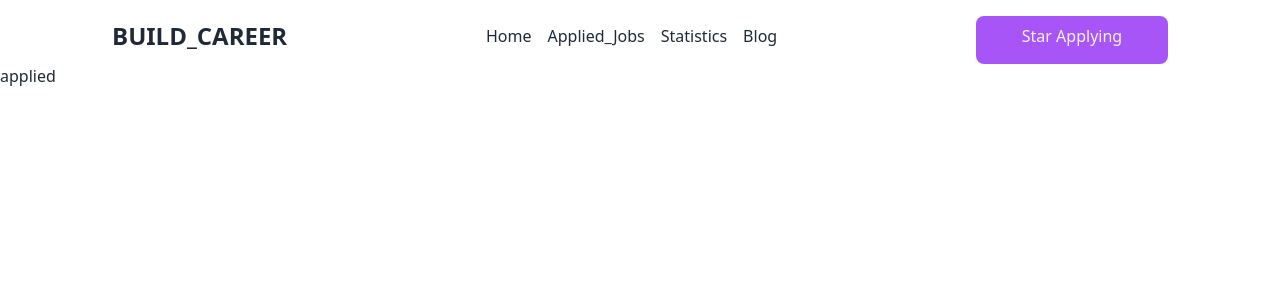
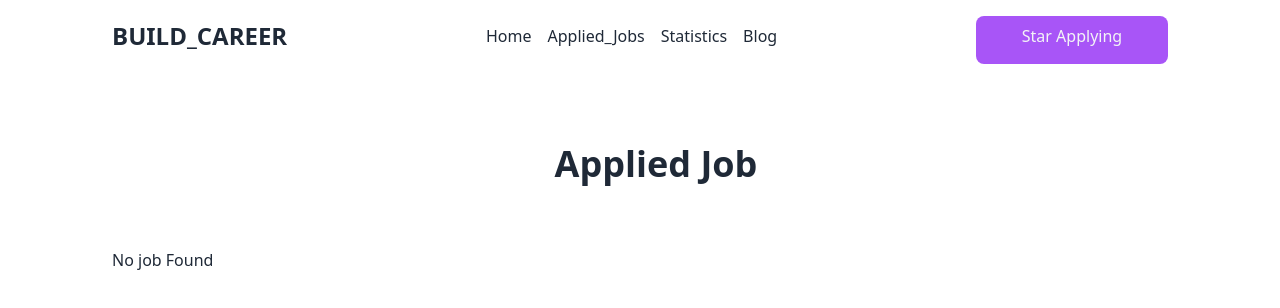
Before and after one commit to Risul-Islam-Tushar/Build_Career, a React (Vite) app: page /applied-job in a window 1280 px wide. Shown: the top 308 px of the page. Built offline with nearby package versions, Linux system fonts and the light colour scheme.

Commit message:
applied job added

```diff
--- a/src/Components/AppliedJobs.jsx
+++ b/src/Components/AppliedJobs.jsx
@@ -1,9 +1,28 @@
-import React from 'react';
+import React, { useEffect, useState } from 'react';
+import SingleJob from './SingleJob';
 
 const AppliedJobs = () => {
+
+    const [values, setValues] = useState([])
+    const [filterValue, setFilterValue] = useState([])
+
+    useEffect(() => {
+        const storedData = JSON.parse(localStorage.getItem("orders"));
+        if (storedData) {
+            setValues(storedData)
+            setFilterValue(storedData)
+        }
+    }, [])
+
     return (
-        <div>
-            applied
+        <div className='ms-28 mr-20 mt-8 mb-20 '>
+            <h1 className='text-center text-4xl font-bold mt-20 mb-16 '>Applied Job</h1>
+            {
+                filterValue.length > 0 ?
+                    filterValue?.map((job) => <div className='ms-96'><SingleJob job={job}></SingleJob></div>) :
+                    <h1>No job Found</h1>
+            }
+
         </div>
     );
 };
```
